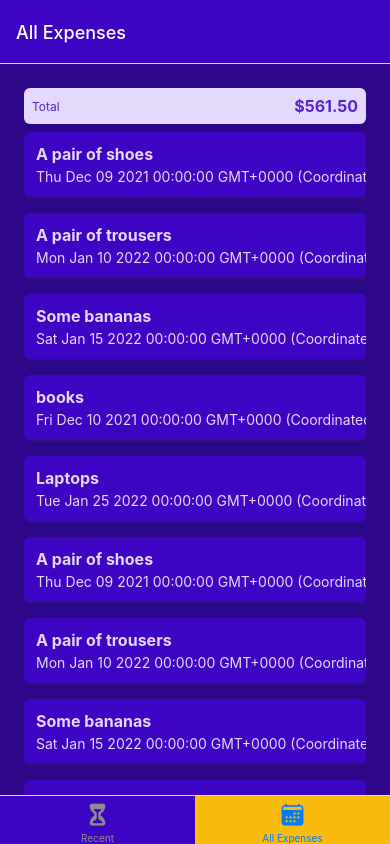
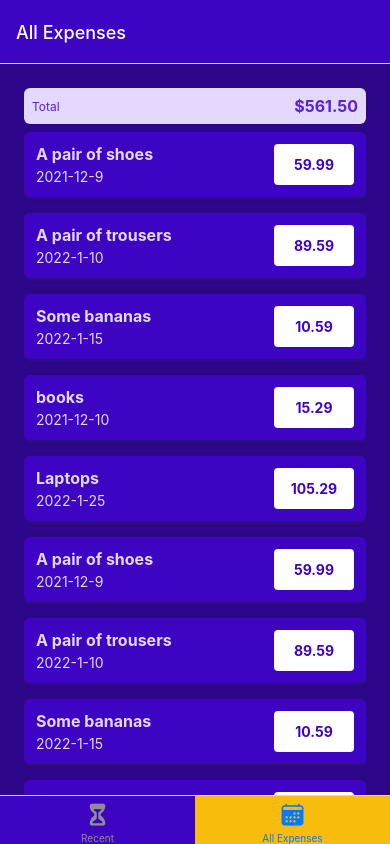
Before and after one commit to kumarmudur/react-native-expense-app, a React Native app: screen /AllExpenses in a window 390 px wide. Built offline with nearby package versions, Linux system fonts and the light colour scheme.

Commit message:
[React-Native][Util] date util changes

```diff
--- a/components/expensesOutput/ExpenseItem.js
+++ b/components/expensesOutput/ExpenseItem.js
@@ -1,6 +1,8 @@
 import React from 'react';
 import {Pressable, StyleSheet, Text, View} from 'react-native';
+
 import {GlobalStyles} from '../../constants/styles';
+import {getFormattedDate} from '../../util/date';
 
 const ExpenseItem = ({description, amount, date}) => {
   return (
@@ -10,10 +12,10 @@ const ExpenseItem = ({description, amount, date}) => {
           <Text style={[styles.textBase, styles.description]}>
             {description}
           </Text>
-          <Text style={styles.textBase}>{date.toString()}</Text>
+          <Text style={styles.textBase}>{getFormattedDate(date)}</Text>
         </View>
         <View style={styles.amountContainer}>
-          <Text style={styles.amount}>{amount}</Text>
+          <Text style={styles.amount}>{amount.toFixed(2)}</Text>
         </View>
       </View>
     </Pressable>
@@ -51,6 +53,7 @@ const styles = StyleSheet.create({
     justifyContent: 'center',
     alignItems: 'center',
     borderRadius: 4,
+    minWidth: 80,
   },
   amount: {
     color: GlobalStyles.colors.primary500,
--- /dev/null
+++ b/util/date.js
@@ -0,0 +1,3 @@
+export const getFormattedDate = date => {
+  return `${date.getFullYear()}-${date.getMonth() + 1}-${date.getDate()}`;
+};
```
